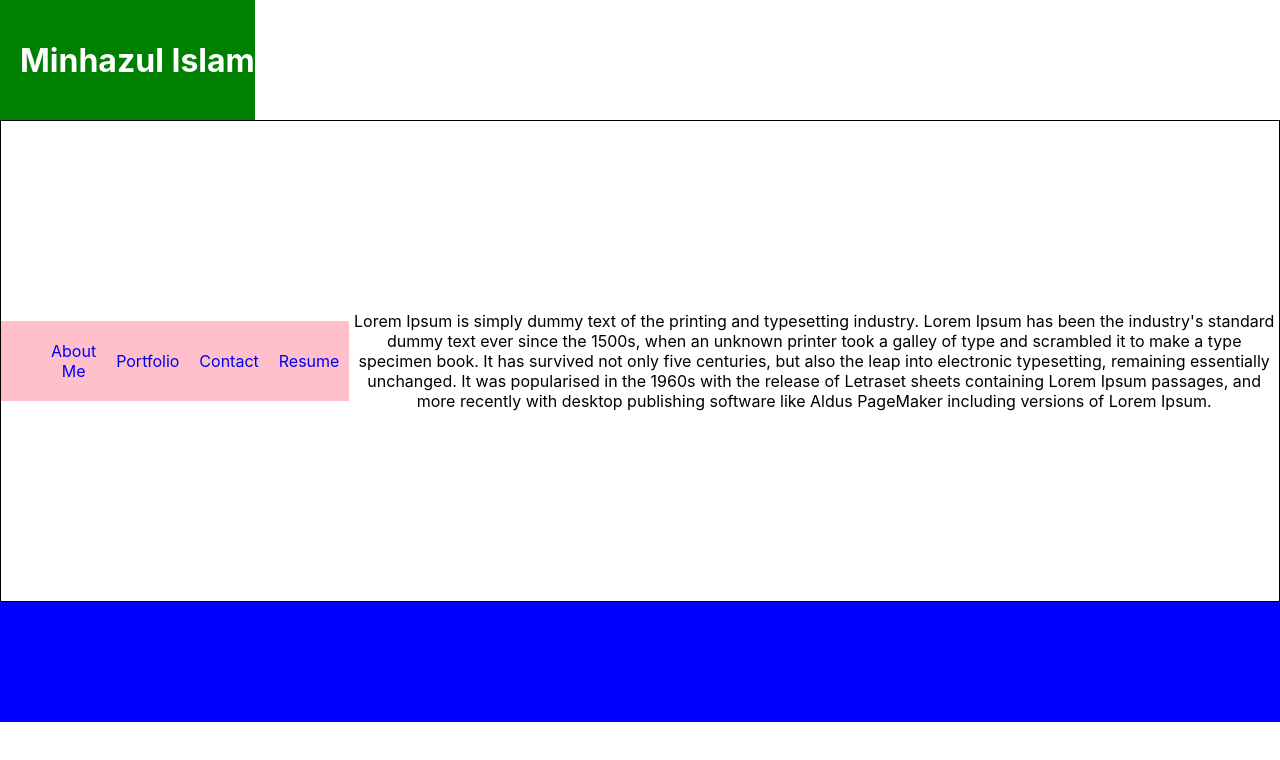
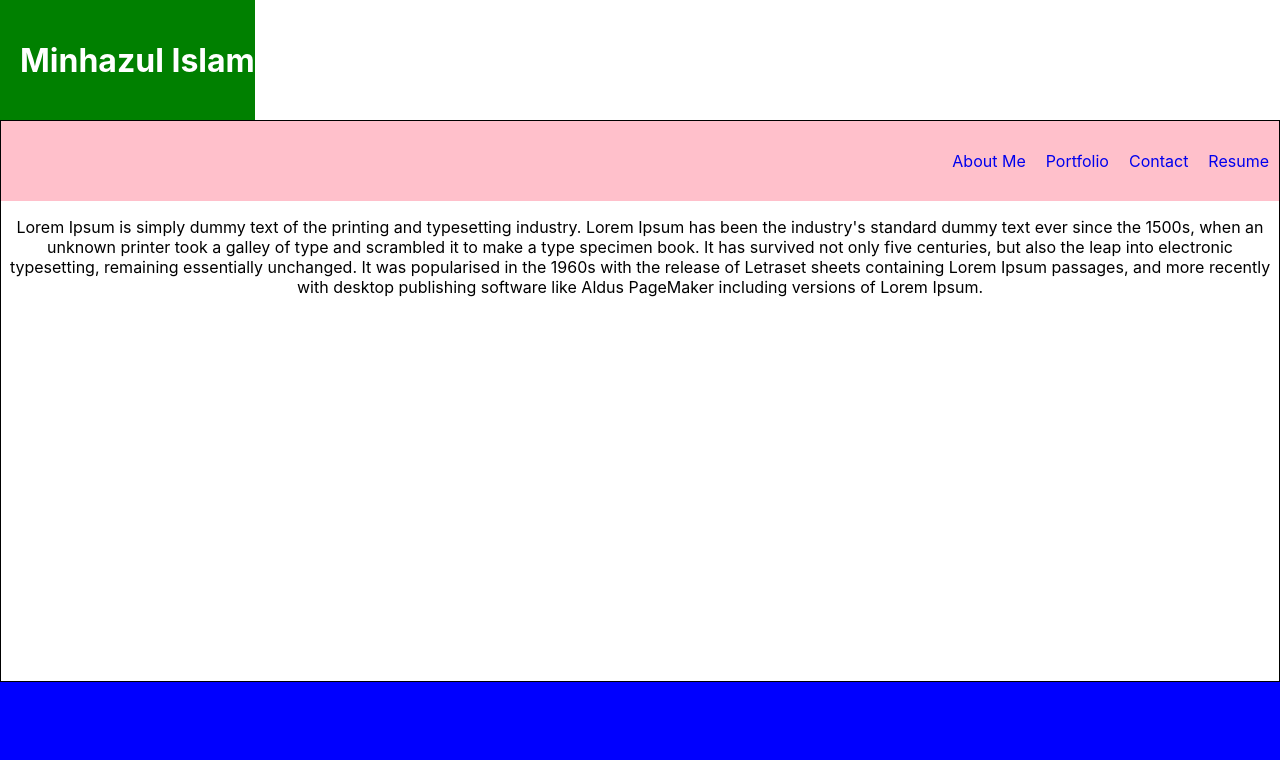
Before and after one commit to Tomal1/portfolio, a React (Create React App) app: page / in a window 1280 px wide. Shown: the top 760 px of the page. Built offline with nearby package versions, Linux system fonts and the light colour scheme.

Commit message:
flexbox removed from content container and hight changed to 70 vh

```diff
--- a/src/components/Project/project.css
+++ b/src/components/Project/project.css
@@ -1,7 +1,4 @@
 .contentCon{
-    display: flex;
-    align-items: center;
-    justify-content: center;
     border: 1px solid black;
-    height: 60vh;
+    height: 70vh;
 }
```
